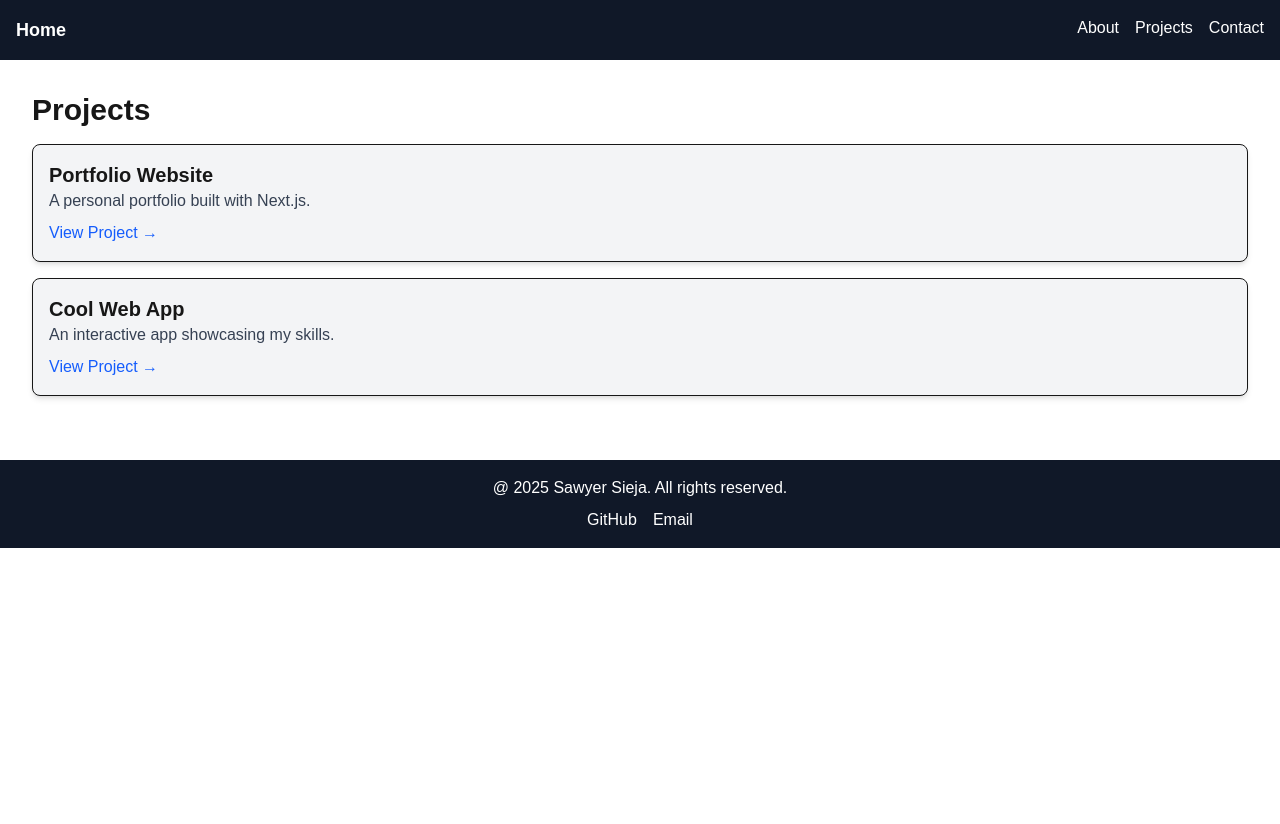
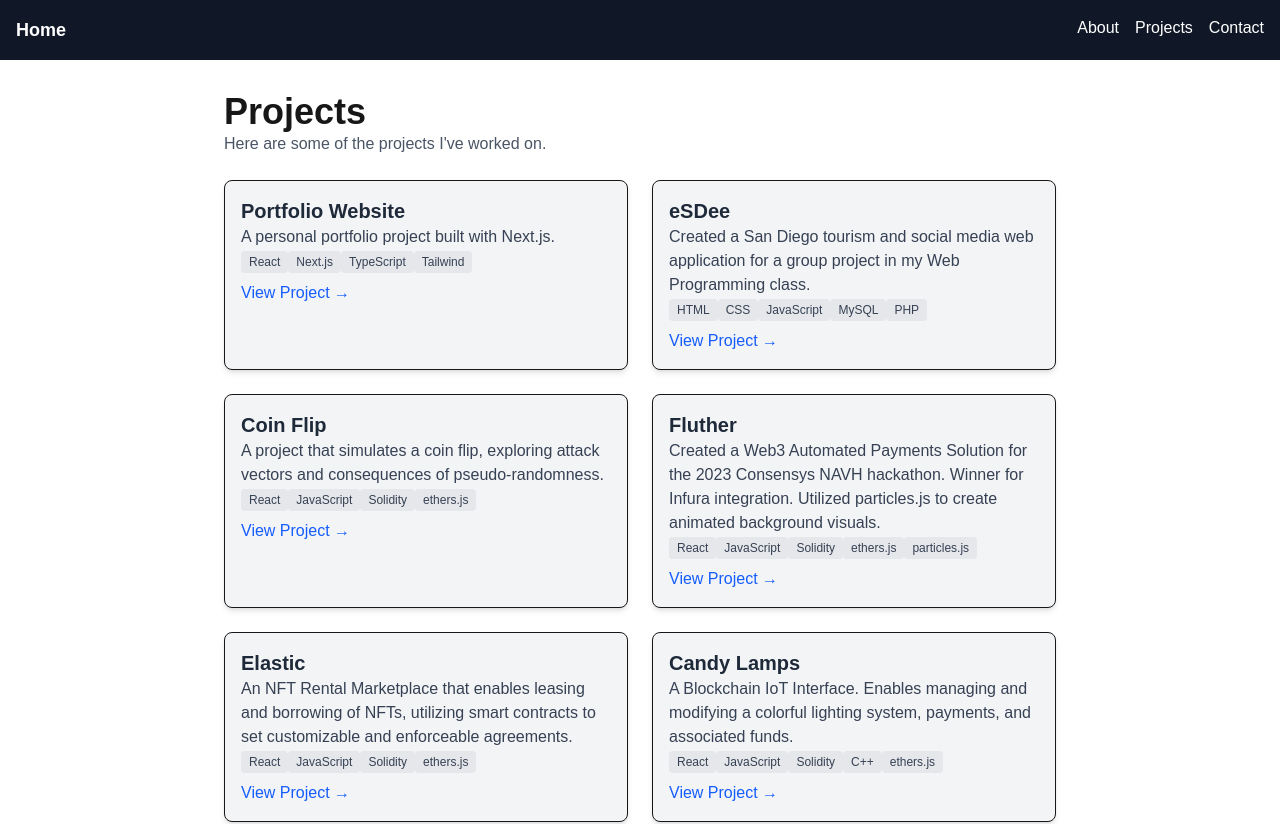
Before and after one commit to sawyersieja/kikko, a Next.js app: page /projects in a window 1280 px wide. Shown: the top 824 px of the page. Before the commit the page ends 800 px from the top, so only its background shows below. Built offline with nearby package versions, Linux system fonts and the light colour scheme.

Commit message:
feat: Projects -Modified ProjectCard to include a tech category. -Added content for each project in page.tsx.

```diff
--- a/src/app/projects/ProjectCard.tsx
+++ b/src/app/projects/ProjectCard.tsx
@@ -1,8 +1,15 @@
-const ProjectCard = ({ title, description, link }: { title: string; description: string; link: string }) => {
+const ProjectCard = ({ title, description, tech, link }: { title: string; description: string; tech: string[], link: string }) => {
     return (
         <div className="border p-4 rounded-lg bg-gray-100 shadow-md">
-            <h2 className="text-xl font-bold">{title}</h2>
+            <h2 className="text-xl font-bold text-gray-800">{title}</h2>
             <p className="text-gray-700">{description}</p>
+            <div className="text-gray-700">
+                {tech.map((item, index) => (
+                    <span key={index} className="px-2 py-1 bg-gray-200 rounded text-xs">
+                        {item}
+                    </span>
+                ))}
+            </div>
             <a href={link} target="_blank" className="text-blue-600 mt-2 inline-block">View Project →</a>
         </div>
     );
--- a/src/app/projects/page.tsx
+++ b/src/app/projects/page.tsx
@@ -1,15 +1,57 @@
 import ProjectCard from "./ProjectCard";
 
 const projects = [
-    { title: "Portfolio Website", description: "A personal portfolio built with Next.js.", link: "https://example.com" },
-    { title: "Cool Web App", description: "An interactive app showcasing my skills.", link: "https://example.com" },
+    {
+        title: "Portfolio Website",
+        description: "A personal portfolio project built with Next.js.",
+        tech: ["React", "Next.js", "TypeScript", "Tailwind"],
+        link: "https://sawyersieja.com",
+    },
+    {
+        title: "eSDee",
+        description: "Created a San Diego tourism and social media web application for a group project in my Web Programming class. ",
+        tech: ["HTML", "CSS", "JavaScript", "MySQL", "PHP"],
+        link: "",
+    },
+    {
+        title: "Coin Flip",
+        description: "A project that simulates a coin flip, exploring attack vectors and consequences of pseudo-randomness.",
+        tech: ["React", "JavaScript", "Solidity", "ethers.js"],
+        link: "https://github.com/sawyersieja/coinflip",
+    },
+    {
+        title: "Fluther",
+        description: "Created a Web3 Automated Payments Solution for the 2023 Consensys NAVH hackathon. Winner for Infura integration. Utilized particles.js to create animated background visuals.",
+        tech: ["React", "JavaScript", "Solidity", "ethers.js", "particles.js"],
+        link: "https://github.com/kitfud/Fluther",
+    },
+    {
+        title: "Elastic",
+        description: "An NFT Rental Marketplace that enables leasing and borrowing of NFTs, utilizing smart contracts to set customizable and enforceable agreements.",
+        tech: ["React", "JavaScript", "Solidity", "ethers.js"],
+        link: "https://github.com/EWCunha/EthGlobal-nftRent-elastic",
+    },
+    {
+        title: "Candy Lamps",
+        description: "A Blockchain IoT Interface. Enables managing and modifying a colorful lighting system, payments, and associated funds. ",
+        tech: ["React", "JavaScript", "Solidity", "C++", "ethers.js"],
+        link: "https://github.com/kitfud/Fluther",
+    },
+    {
+        title: "CSUSM Cybersecurity Club",
+        description: "A static webpage made for the CSUSM Cybersecurity Club to display general information and resources.",
+        tech: ["HTML", "Tailwind", "JavaScript"],
+        link: "https://csusmcsc.github.io",
+    },
 ];
 
 const Projects = () => {
     return(
-        <main className="p-8">
-            <h1 className="text-3xl font-bold">Projects</h1>
-            <div className="grid gap-4 mt-4">
+        <main className="max-w-4xl mx-auto p-8">
+            <h1 className="text-4xl font-bold">Projects</h1>
+            <p className="text-gray-600">Here are some of the projects I&apos;ve worked on.</p>
+
+            <div className="grid grid-cols-1 md:grid-cols-2 gap-6 mt-6">
                 {projects.map((project, index) => (
                     <ProjectCard key={index} {...project} />
                 ))}
```
